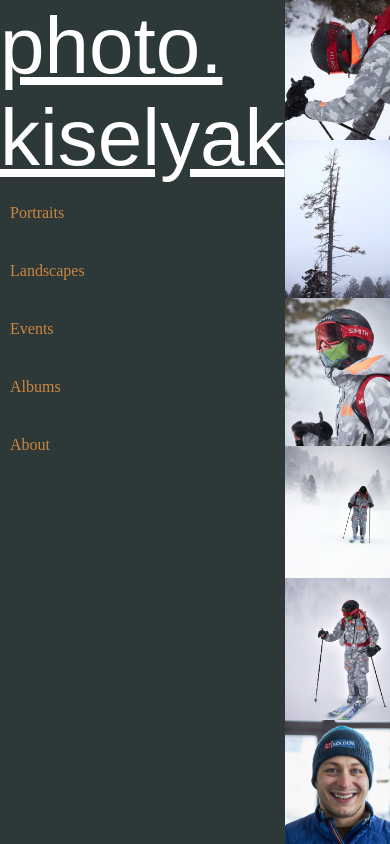
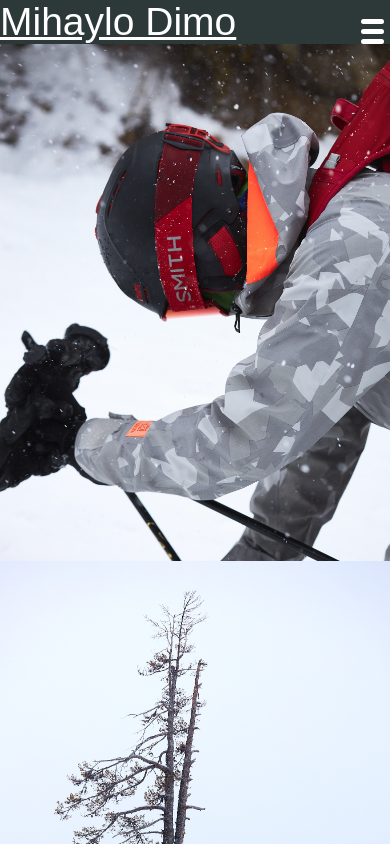
Before and after one commit to MYDimo/md-ph-portfolio, a Gatsby site: page / in a window 390 px wide. Shown: the top 844 px of the page. Built offline with nearby package versions, Linux system fonts and the light colour scheme; Gatsby itself is replaced by a stand-in of ours.

Commit message:
Add responsive hamburger and media query rules

```diff
--- a/src/components/ImageMasonry.js
+++ b/src/components/ImageMasonry.js
@@ -6,7 +6,9 @@ import "../styles/imageMasonryGallery.css"
 export default function ImageMasonry({showLightbox}) {
   const data = useStaticQuery(graphql`
     query {
-      bezbogPhotos: allFile {
+      bezbogPhotos: allFile(
+        filter: {extension: {regex: "/(jpg)|(png)|(jpeg)/"}, relativeDirectory: {eq: "bezbog"}}
+      ) {
         edges {
           node {
             id
--- a/src/components/Layout.js
+++ b/src/components/Layout.js
@@ -1,6 +1,7 @@
 import React from "react"
 import Navbar from "./Navbar"
 import '../styles/global.css'
+
 import { GatsbyImage, getImage } from "gatsby-plugin-image"
 
 
--- a/src/components/Navbar.js
+++ b/src/components/Navbar.js
@@ -1,14 +1,23 @@
-import { Link } from 'gatsby'
-import React from 'react'
+import { Link } from "gatsby"
+import React, { useState } from "react"
 import "../styles/navbar.css"
+import "../styles/hamburgers.css"
 
 export default function Navbar() {
+  const [hamActive, setActive] = useState(false);
+
+  const toggleHam = () => {
+    setActive((hamActive) => !hamActive)
+  }
+
   return (
     <nav>
-      <div className="homeLogo">
-        <Link to="/">photo.<br/>kiselyak</Link>
+      <div className={hamActive?"homeLogo noDisplay":"homeLogo"}>
+        <Link to="/">
+          Mihaylo Dimo
+        </Link>
       </div>
-        <div className="navLinks">
+      <div className={hamActive?"navLinks":"navLinks noDisplay"}>
         {/* <Link to="/">Home</Link> */}
         <Link to="/portraits">Portraits</Link>
         <Link to="/landscapes">Landscapes</Link>
@@ -16,6 +25,11 @@ export default function Navbar() {
         <Link to="/albums">Albums</Link>
         <Link to="/about">About</Link>
       </div>
+      <button className={hamActive?"hamburger hamburger--arrowalt is-active":"hamburger hamburger--arrowalt"} type="button" onClick={toggleHam}>
+        <span className="hamburger-box">
+          <span className="hamburger-inner"></span>
+        </span>
+      </button>
     </nav>
   )
 }
--- a/src/pages/index.js
+++ b/src/pages/index.js
@@ -9,7 +9,7 @@ export default function Home() {
   const [scrollPosition, setScrollPosition] = useState(0);
 
   useEffect(() => {
-    if (scrollPosition != 0) {
+    if (scrollPosition !== 0) {
       window.scrollTo(0, scrollPosition);
     }
   })
--- a/src/styles/global.css
+++ b/src/styles/global.css
@@ -7,7 +7,11 @@ html {
 }
 
 h1 {
-    color:powderblue;
+  color: powderblue;
+}
+
+.noScroll {
+  overflow: hidden;
 }
 
 body {
@@ -16,6 +20,43 @@ body {
   margin: 0;
 }
 
+footer {
+  grid-column: 1 / span 2;
+  text-align: center;
+}
+
+/* Extra small devices (phones, 600px and down) */
+@media only screen and (min-width: 16em) {
+  nav{
+    flex-direction: row;
+    justify-content: space-between;
+    align-items: flex-end;
+  }
+  .noDisplay {
+    display: none;
+  }
+  .layout {
+    display: flex;
+    flex-direction: column;
+  }
+  .hamburger {
+    color: white;
+  }
+  .homeLogo > a{
+    font-size: 10vw;
+    word-wrap: break-all;
+  }
+
+}
+
+@media only screen and (min-width: 62em) {
+  nav {
+    flex-direction: column;
+    justify-content: flex-start;
+  }
+  .navLinks {
+    display: flex;
+  }
   .layout {
     display: grid;
     grid-template-columns: 1fr 7fr;
@@ -23,12 +64,19 @@ body {
     width: 100%;
     height: 100vh;
   }
-
-footer {
-    grid-column: 1 / span 2;
-    text-align: center;
+  .hamburger {
+    display: none;
+  }
+  .homeLogo > a{
+    font-size: 5vw;
+  }
 }
 
-.noScroll {
-    overflow: hidden;
-}
+/* Small devices (portrait tablets and large phones, 600px and up) */
+/* @media only screen and (min-width: 600px) {...} */
+/* Medium devices (landscape tablets, 768px and up) */
+/* @media only screen and (min-width: 768px) {...} */
+/* Large devices (laptops/desktops, 992px and up) */
+/* @media only screen and (min-width: 992px) {...} */
+/* Extra large devices (large laptops and desktops, 1200px and up) */
+/* @media only screen and (min-width: 1200px) {...} */
--- /dev/null
+++ b/src/styles/hamburgers.css
@@ -0,0 +1,75 @@
+/*!
+ * Hamburgers
+ * @description Tasty CSS-animated hamburgers
+ * @author Jonathan Suh @jonsuh
+ * @site https://jonsuh.com/hamburgers
+ * @link https://github.com/jonsuh/hamburgers
+ */
+ .hamburger {
+    display: inline-block;
+    cursor: pointer;
+    transition-property: opacity, filter;
+    transition-duration: 0.15s;
+    transition-timing-function: linear;
+    font: inherit;
+    color: inherit;
+    text-transform: none;
+    background-color: transparent;
+    border: 0;
+    margin: 0;
+    overflow: visible; }
+    .hamburger:hover {
+      opacity: 0.7; }
+    .hamburger.is-active:hover {
+      opacity: 0.7; }
+    .hamburger.is-active .hamburger-inner,
+    .hamburger.is-active .hamburger-inner::before,
+    .hamburger.is-active .hamburger-inner::after {
+      background-color: rgb(255, 255, 255); }
+
+  .hamburger-box {
+    width: 6vw;
+    height: 4vw;
+    display: inline-block;
+    position: relative; }
+
+  .hamburger-inner {
+    display: block;
+    top: 50%;
+    margin-top: -2px; }
+    .hamburger-inner, .hamburger-inner::before, .hamburger-inner::after {
+      width: 6vw;
+      height: 4.5px;
+      background-color: rgb(255, 255, 255);
+      border-radius: 4px;
+      position: absolute;
+      transition-property: transform;
+      transition-duration: 0.15s;
+      transition-timing-function: ease; }
+    .hamburger-inner::before, .hamburger-inner::after {
+      content: "";
+      display: block; }
+    .hamburger-inner::before {
+      top: -10px; }
+    .hamburger-inner::after {
+      bottom: -10px; }
+
+
+  /*
+     * Arrow Alt
+     */
+  .hamburger--arrowalt .hamburger-inner::before {
+    transition: top 0.1s 0.1s ease, transform 0.1s cubic-bezier(0.165, 0.84, 0.44, 1); }
+
+  .hamburger--arrowalt .hamburger-inner::after {
+    transition: bottom 0.1s 0.1s ease, transform 0.1s cubic-bezier(0.165, 0.84, 0.44, 1); }
+
+  .hamburger--arrowalt.is-active .hamburger-inner::before {
+    top: 0;
+    transform: translate3d(-8px, -10px, 0) rotate(-45deg) scale(0.7, 1);
+    transition: top 0.1s ease, transform 0.1s 0.1s cubic-bezier(0.895, 0.03, 0.685, 0.22); }
+
+  .hamburger--arrowalt.is-active .hamburger-inner::after {
+    bottom: 0;
+    transform: translate3d(-8px, 10px, 0) rotate(45deg) scale(0.7, 1);
+    transition: bottom 0.1s ease, transform 0.1s 0.1s cubic-bezier(0.895, 0.03, 0.685, 0.22); }
```
Also changed, not shown: src/styles/imageMasonryGallery.css (+10 -1 lines), README.md, src/icons/enlargeIcon.svg (added). Lines whose indentation alone changed are shown as unchanged.
